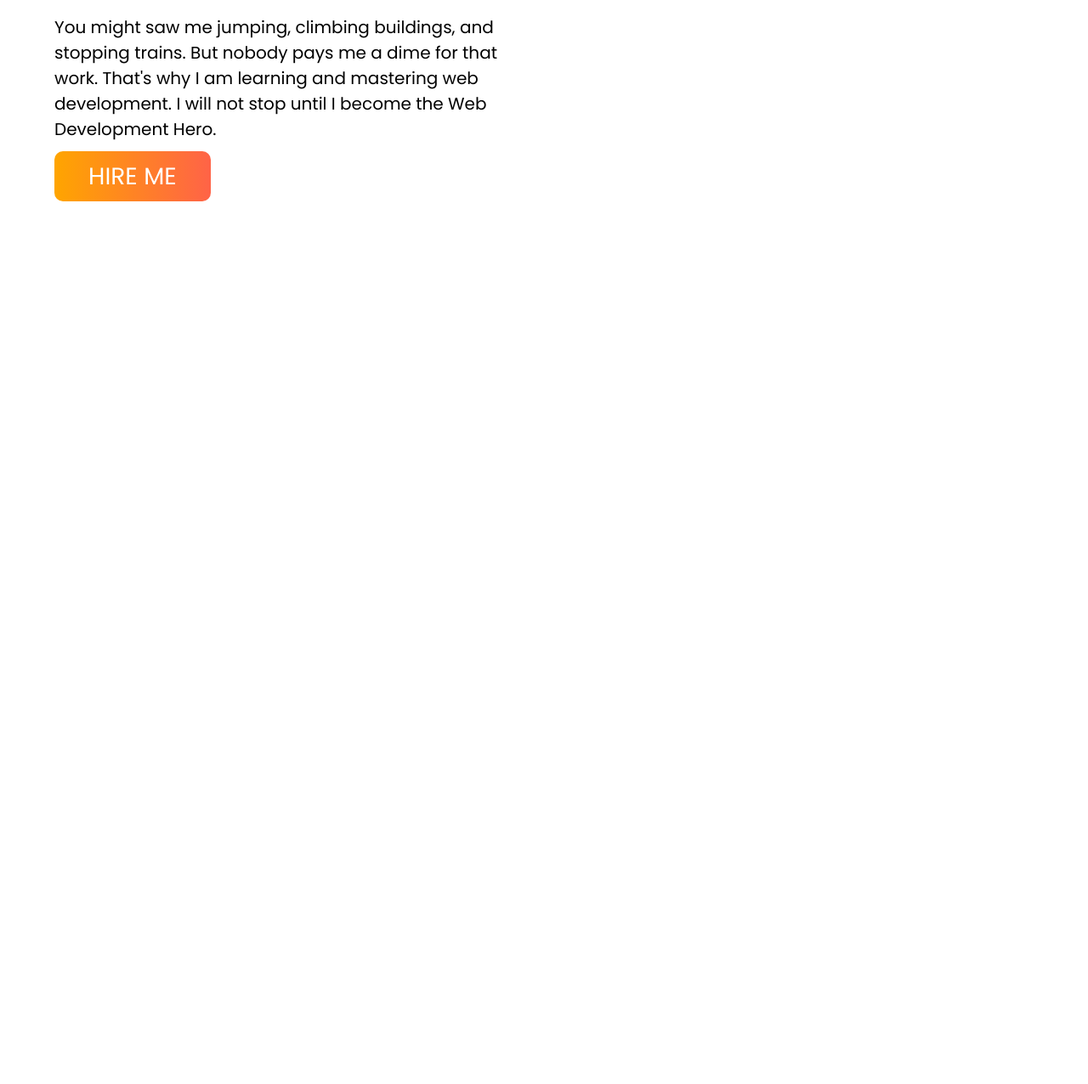
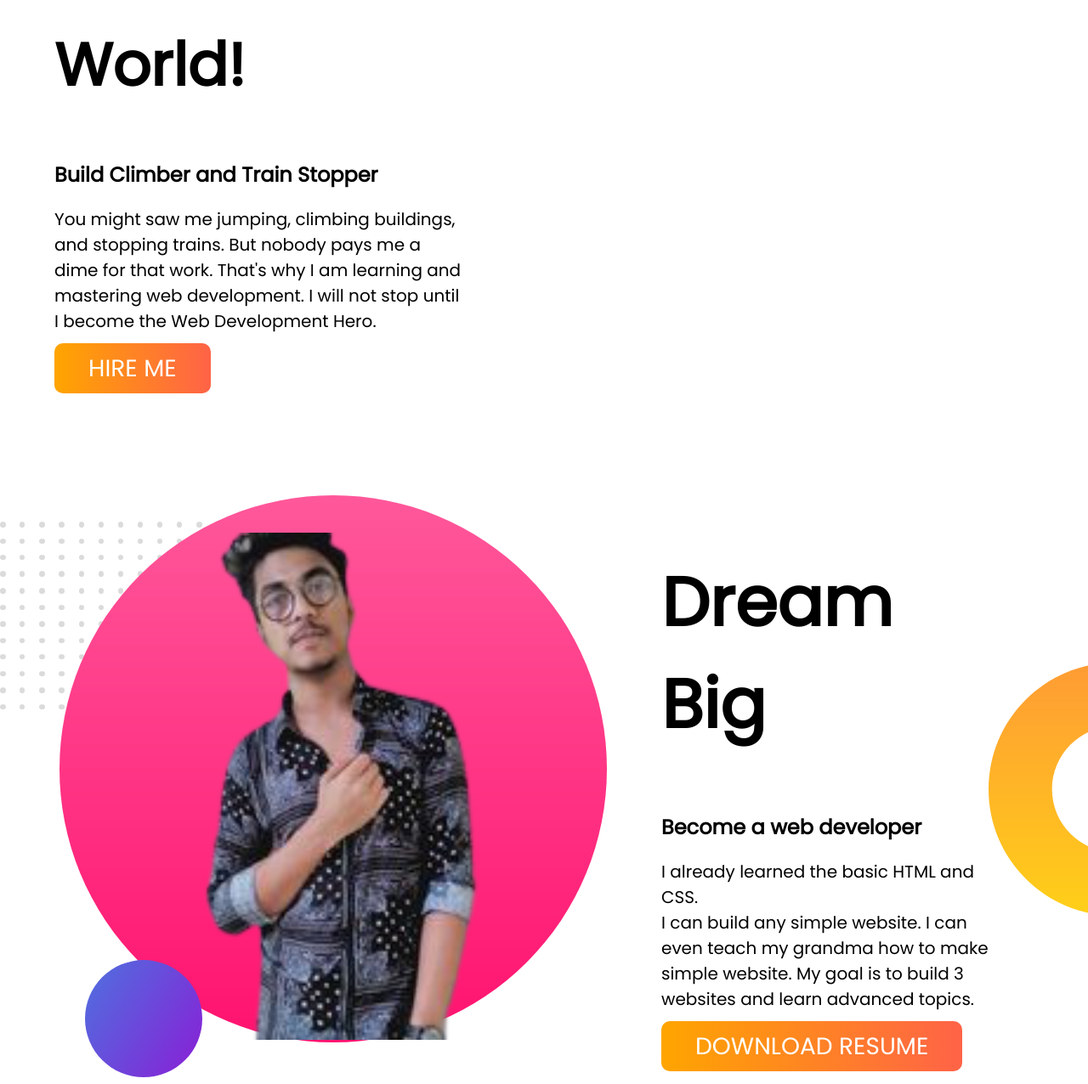
Before and after one commit to AhsanMustafa665/developer-portfolio, a plain HTML site: page index.html in a window 1280 px wide. Shown: the part 561-1837 px from the top of the page at 85% size. Before the commit the page ends 800 px from the top, so only its background shows below. Drawn offline with Linux system fonts and the light colour scheme.

Commit message:
dream area

```diff
--- a/index.html
+++ b/index.html
@@ -16,7 +16,7 @@
     <section class="top-banner">
         <div class="half-width">
             <h1>Welcome To</h1>
-            <h1 class="specipic-word-big"><span>Ahsan Mustafa</span>'s World!</h1>
+            <h1 class="specipic-word-big"><span>Ahsan Mustafa</span> World!</h1>
             <h2>Build Climber and Train Stopper</h2>
 
             <p>You might saw me jumping, climbing buildings, and stopping trains. But nobody pays me a dime for that
@@ -26,8 +26,21 @@
 
 
         </div>
-        <div class=" half-width">
+        <div class="half-width">
             <img src="images/my-bg.png" alt="">
+        </div>
+    </section>
+    <section class="dream-area ">
+        <div class="images"><img src="images/my-bg2.png" alt="">
+        </div>
+        <div class="half-width">
+            <h1>Dream Big</h1>
+            <h2>Become a web developer</h2>
+            <p>I already learned the basic HTML and CSS. <br>I can build any simple website. I can even teach my
+                grandma how to make</br> simple website. My goal is to build 3 websites and learn advanced topics.</p>
+            <a class="download-resume-button" href="https://www.linkedin.com/in/ahsan-mustafa-628910229" target="_blank"
+                rel="noopener noreferrer">DOWNLOAD
+                RESUME</a>
         </div>
     </section>
 
@@ -39,5 +52,4 @@
 
 
 
-
 </html>
--- a/style.css
+++ b/style.css
@@ -25,21 +25,43 @@ span{
 }
 section{
     display:flex;
+    margin-bottom: 10%;
 }
 .top-banner{
     background-image: url(images/top-banner.png);
     background-repeat: no-repeat;
 
 }
-.section top-banner{
+.top-banner{
     margin-left: auto;
 }
 
 .half-width{
     width: 50%;
     padding-left:5%;
+    padding-right: 7%;
 }
 .half-width img{
     width: 80%;
 
+
 }
+.dream-area{
+    width: 100%;
+
+    margin:0;
+
+
+
+    background-image:url(images/dream-bg.png);
+    background-repeat: no-repeat;
+    background-position: right;
+}
+.download-resume-button{
+    font-size: 28px;
+    text-decoration: none;
+    background-image: linear-gradient(to right ,orange , tomato);
+    color: white;
+    padding: 10px 40px;
+    border-radius: 10px;
+}
```
